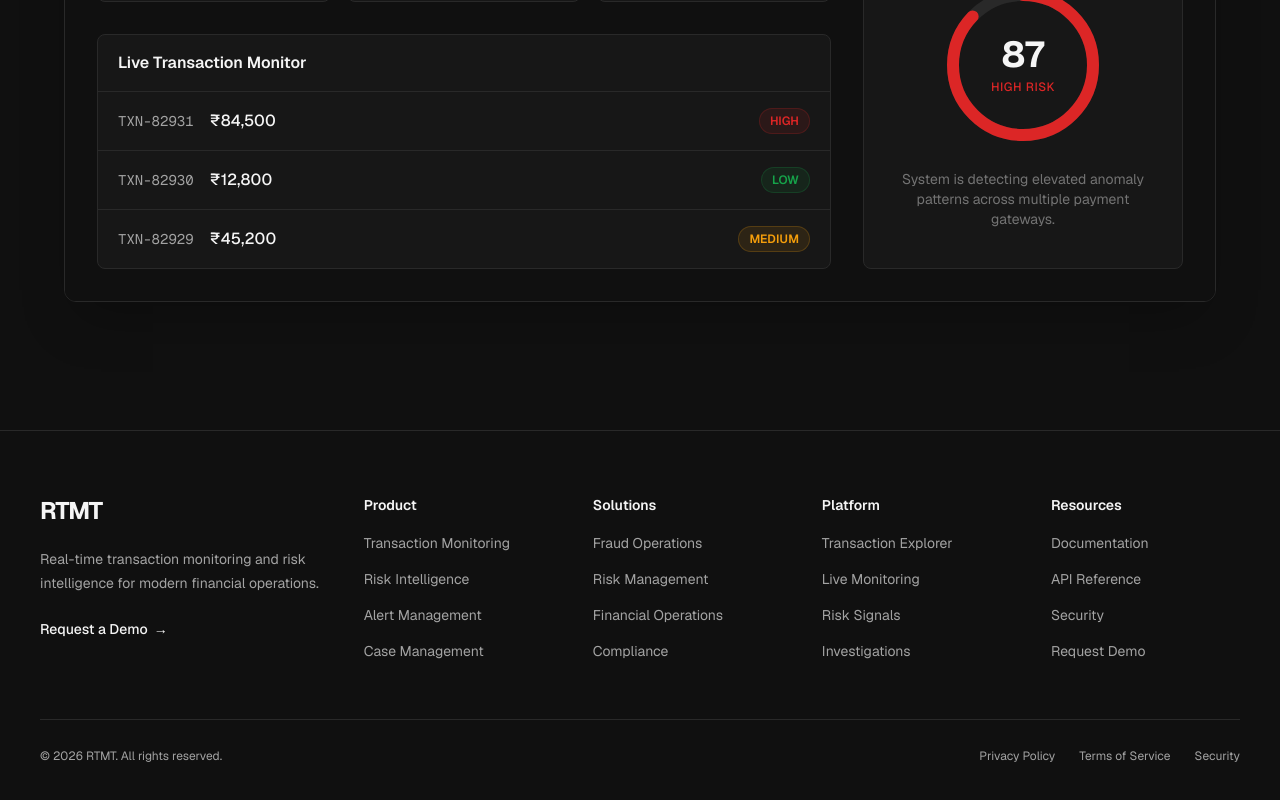
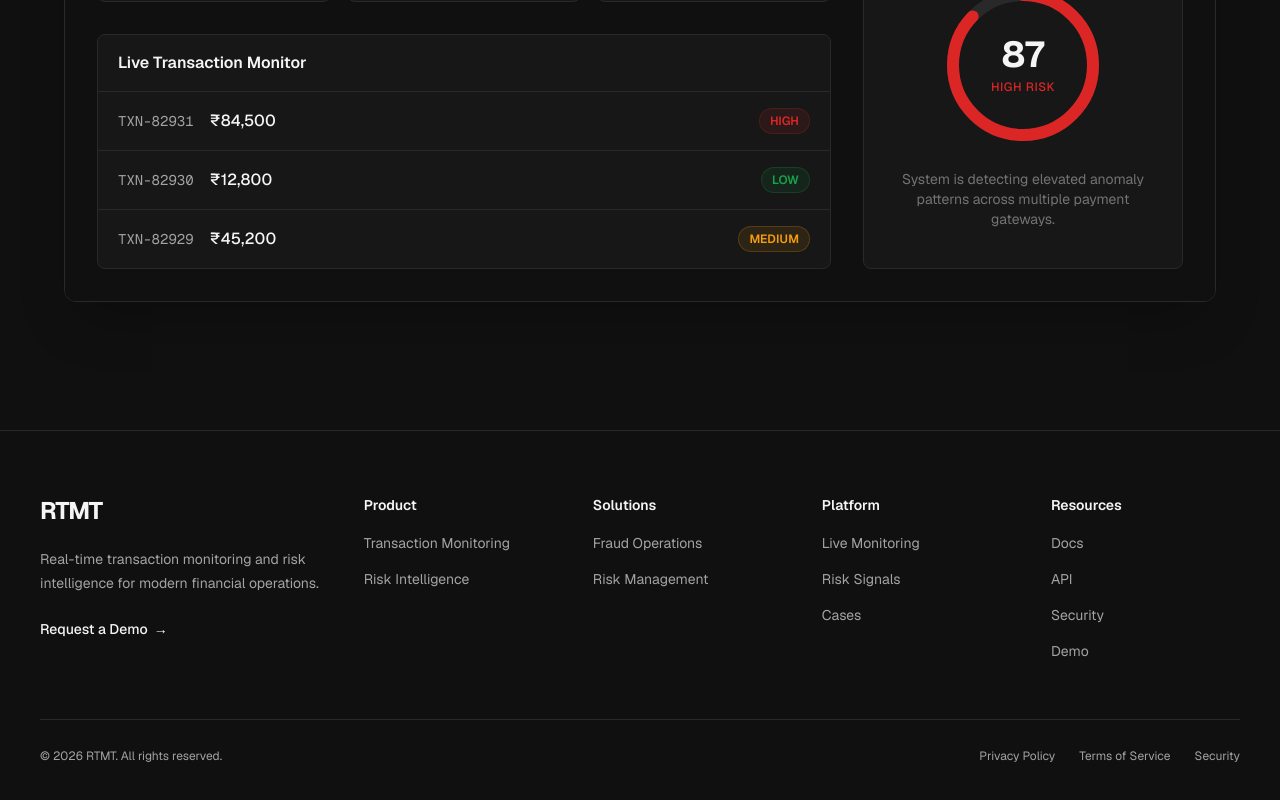
Before and after one commit to 0xkid-root/RTTMT-Ui, a Next.js app: page / in a window 1280 px wide. Shown: the part 770-1570 px from the top of the page. Built offline with nearby package versions, Linux system fonts and the light colour scheme.

Commit message:
chore: update footer and nav content data

```diff
--- a/src/features/landing/data/landing-content.ts
+++ b/src/features/landing/data/landing-content.ts
@@ -11,88 +11,32 @@ export const FOOTER_GROUPS: FooterGroup[] = [
   {
     title: 'Product',
     links: [
-      {
-        label: 'Transaction Monitoring',
-        href: '#product',
-      },
-      {
-        label: 'Risk Intelligence',
-        href: '#features',
-      },
-      {
-        label: 'Alert Management',
-        href: '#features',
-      },
-      {
-        label: 'Case Management',
-        href: '#features',
-      },
+      { label: 'Transaction Monitoring', href: '#' },
+      { label: 'Risk Intelligence', href: '#' },
     ],
   },
-
   {
     title: 'Solutions',
     links: [
-      {
-        label: 'Fraud Operations',
-        href: '#solutions',
-      },
-      {
-        label: 'Risk Management',
-        href: '#solutions',
-      },
-      {
-        label: 'Financial Operations',
-        href: '#solutions',
-      },
-      {
-        label: 'Compliance',
-        href: '#solutions',
-      },
+      { label: 'Fraud Operations', href: '#' },
+      { label: 'Risk Management', href: '#' },
     ],
   },
-
   {
     title: 'Platform',
     links: [
-      {
-        label: 'Transaction Explorer',
-        href: '#features',
-      },
-      {
-        label: 'Live Monitoring',
-        href: '#features',
-      },
-      {
-        label: 'Risk Signals',
-        href: '#features',
-      },
-      {
-        label: 'Investigations',
-        href: '#features',
-      },
+      { label: 'Live Monitoring', href: '#' },
+      { label: 'Risk Signals', href: '#' },
+      { label: 'Cases', href: '#' },
     ],
   },
-
   {
     title: 'Resources',
     links: [
-      {
-        label: 'Documentation',
-        href: '#documentation',
-      },
-      {
-        label: 'API Reference',
-        href: '#api',
-      },
-      {
-        label: 'Security',
-        href: '#security',
-      },
-      {
-        label: 'Request Demo',
-        href: '#contact',
-      },
+      { label: 'Docs', href: '#' },
+      { label: 'API', href: '#' },
+      { label: 'Security', href: '#' },
+      { label: 'Demo', href: '#' },
     ],
-  },
+  }
 ];
```
